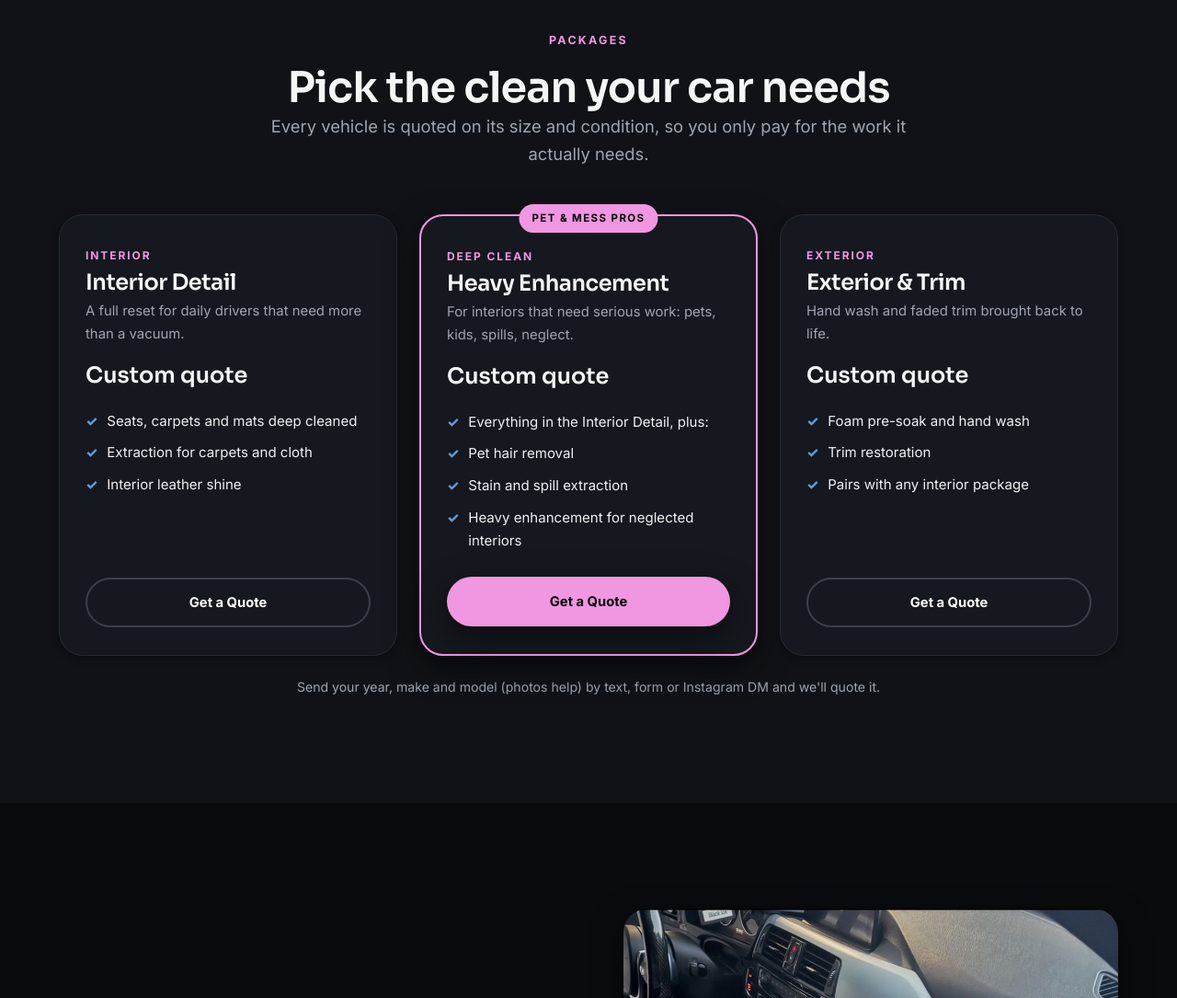
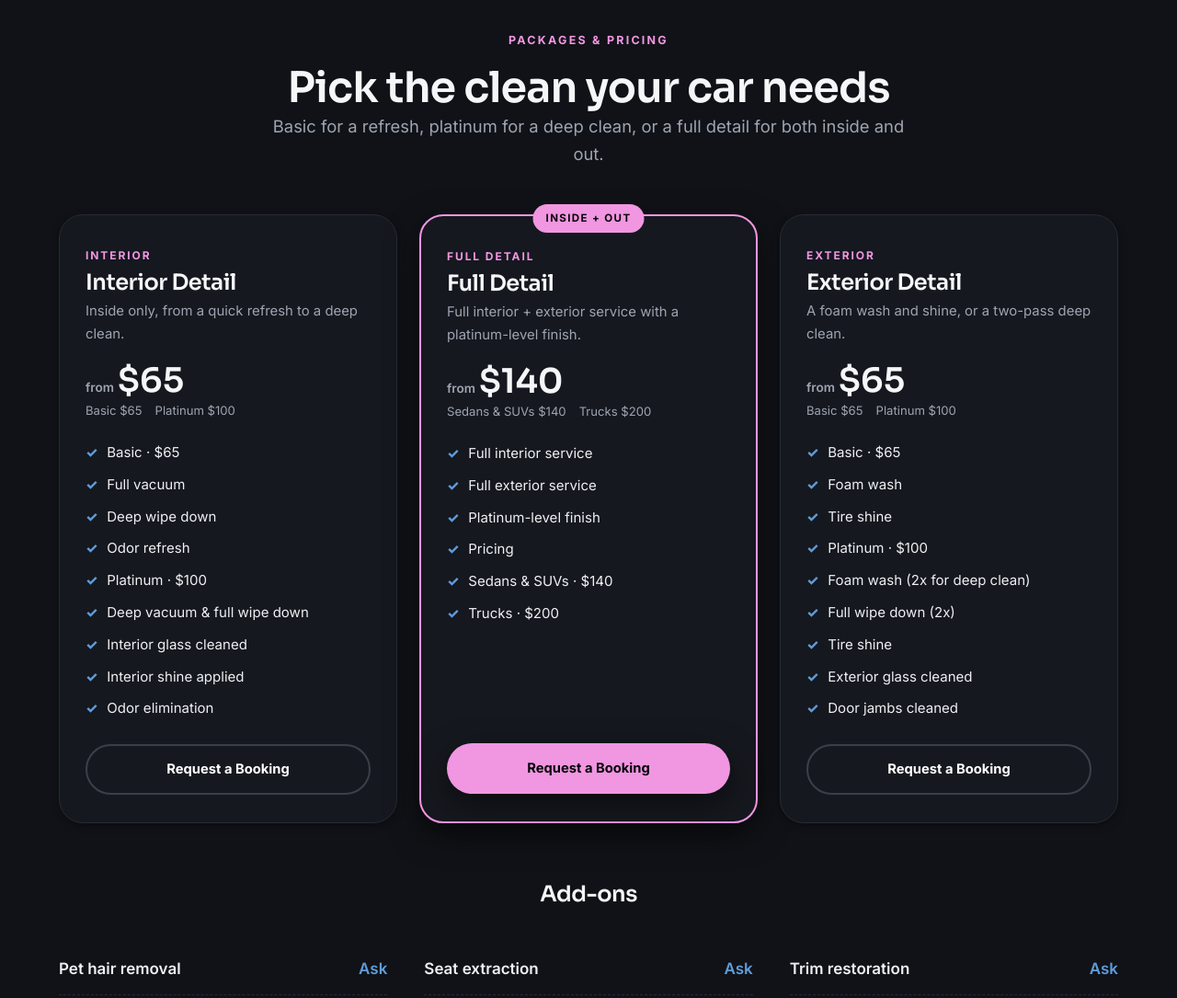
Before and after one commit to jhall7066-debug/Luxury-Elite-Detailing_V2, a plain HTML site: page services.html in a window 1280 px wide. Shown: the part 640-1725 px from the top of the page at 92% size. Drawn offline with Linux system fonts and the light colour scheme.

Commit message:
Add files via upload

```diff
--- a/services.html
+++ b/services.html
@@ -60,7 +60,7 @@
       "name": "How much does a detail cost?",
       "acceptedAnswer": {
         "@type": "Answer",
-        "text": "It depends on the size and condition of the vehicle, so every job is quoted. Send your year, make and model (photos help) through the form, by text or on Instagram and we'll get you a price."
+        "text": "Basic interior or exterior details are $65 and platinum interior or exterior details are $100. A full detail is $140 for sedans and SUVs or $200 for trucks. Add-ons like pet hair removal, seat extraction and ceramic coating are priced per vehicle."
       }
     },
     {
@@ -105,59 +105,84 @@
     <div class="container">
       <div class="crumbs"><a href="index.html">Home</a> / Services &amp; Pricing</div>
       <h1>Detailing Services &amp; Pricing in Cincinnati</h1>
-      <p>Interior specialists, mobile across Cincinnati and Northern Kentucky. Every car is quoted on its size and condition.</p>
+      <p>Interior specialists, mobile across Cincinnati and Northern Kentucky. Interior and exterior details from $65, full details from $140.</p>
     </div>
   </section>
 
   <section class="section" id="packages" style="background:var(--sand)">
     <div class="container">
       <div class="center reveal">
-        <span class="eyebrow">Packages</span>
+        <span class="eyebrow">Packages &amp; Pricing</span>
         <h2>Pick the clean your car needs</h2>
-        <p class="lead">Every vehicle is quoted on its size and condition, so you only pay for the work it actually needs.</p>
+        <p class="lead">Basic for a refresh, platinum for a deep clean, or a full detail for both inside and out.</p>
       </div>
       <div class="pkg-grid">
         <article class="pkg-card reveal">
           <span class="pkg-tier">Interior</span>
           <h3>Interior Detail</h3>
-          <p class="pkg-for">A full reset for daily drivers that need more than a vacuum.</p>
-          <div class="pkg-price quote">Custom quote</div>
+          <p class="pkg-for">Inside only, from a quick refresh to a deep clean.</p>
+          <div class="pkg-price"><small>from</small>$65</div>
+          <div class="pkg-meta"><span>Basic $65</span><span>Platinum $100</span></div>
           <ul class="pkg-includes">
-            <li>Seats, carpets and mats deep cleaned</li>
-            <li>Extraction for carpets and cloth</li>
-            <li>Interior leather shine</li>
+            <li class="pkg-sub">Basic · $65</li>
+            <li>Full vacuum</li>
+            <li>Deep wipe down</li>
+            <li>Odor refresh</li>
+            <li class="pkg-sub">Platinum · $100</li>
+            <li>Deep vacuum &amp; full wipe down</li>
+            <li>Interior glass cleaned</li>
+            <li>Interior shine applied</li>
+            <li>Odor elimination</li>
           </ul>
-          <a class="btn btn-ghost" href="index.html#quote">Get a Quote</a>
+          <a class="btn btn-ghost" href="index.html#quote">Request a Booking</a>
         </article>
         <article class="pkg-card featured reveal">
-          <span class="pkg-ribbon">Pet &amp; Mess Pros</span>
-          <span class="pkg-tier">Deep Clean</span>
-          <h3>Heavy Enhancement</h3>
-          <p class="pkg-for">For interiors that need serious work: pets, kids, spills, neglect.</p>
-          <div class="pkg-price quote">Custom quote</div>
+          <span class="pkg-ribbon">Inside + Out</span>
+          <span class="pkg-tier">Full Detail</span>
+          <h3>Full Detail</h3>
+          <p class="pkg-for">Full interior + exterior service with a platinum-level finish.</p>
+          <div class="pkg-price"><small>from</small>$140</div>
+          <div class="pkg-meta"><span>Sedans &amp; SUVs $140</span><span>Trucks $200</span></div>
           <ul class="pkg-includes">
-            <li>Everything in the Interior Detail, plus:</li>
-            <li>Pet hair removal</li>
-            <li>Stain and spill extraction</li>
-            <li>Heavy enhancement for neglected interiors</li>
+            <li>Full interior service</li>
+            <li>Full exterior service</li>
+            <li>Platinum-level finish</li>
+            <li class="pkg-sub">Pricing</li>
+            <li>Sedans &amp; SUVs · $140</li>
+            <li>Trucks · $200</li>
           </ul>
-          <a class="btn btn-gold" href="index.html#quote">Get a Quote</a>
+          <a class="btn btn-gold" href="index.html#quote">Request a Booking</a>
         </article>
         <article class="pkg-card reveal">
           <span class="pkg-tier">Exterior</span>
-          <h3>Exterior &amp; Trim</h3>
-          <p class="pkg-for">Hand wash and faded trim brought back to life.</p>
-          <div class="pkg-price quote">Custom quote</div>
+          <h3>Exterior Detail</h3>
+          <p class="pkg-for">A foam wash and shine, or a two-pass deep clean.</p>
+          <div class="pkg-price"><small>from</small>$65</div>
+          <div class="pkg-meta"><span>Basic $65</span><span>Platinum $100</span></div>
           <ul class="pkg-includes">
-            <li>Foam pre-soak and hand wash</li>
-            <li>Trim restoration</li>
-            <li>Pairs with any interior package</li>
+            <li class="pkg-sub">Basic · $65</li>
+            <li>Foam wash</li>
+            <li>Tire shine</li>
+            <li class="pkg-sub">Platinum · $100</li>
+            <li>Foam wash (2x for deep clean)</li>
+            <li>Full wipe down (2x)</li>
+            <li>Tire shine</li>
+            <li>Exterior glass cleaned</li>
+            <li>Door jambs cleaned</li>
           </ul>
-          <a class="btn btn-ghost" href="index.html#quote">Get a Quote</a>
+          <a class="btn btn-ghost" href="index.html#quote">Request a Booking</a>
         </article>
       </div>
+      <h3 class="center" style="margin-top:64px">Add-ons</h3>
+      <ul class="addons">
+        <li><span>Pet hair removal</span><span>Ask</span></li>
+        <li><span>Seat extraction</span><span>Ask</span></li>
+        <li><span>Trim restoration</span><span>Ask</span></li>
+        <li><span>Wax protection</span><span>Ask</span></li>
+        <li><span>Ceramic coating</span><span>Ask</span></li>
+      </ul>
 
-      <p class="pkg-note">Send your year, make and model (photos help) by text, form or Instagram DM and we'll quote it.</p>
+      <p class="pkg-note">Add-ons like pet hair removal, seat extraction and ceramic coating are priced per vehicle. Ask when you book.</p>
     </div>
   </section>
 
@@ -179,7 +204,7 @@
         <div class="split-media"><img src="assets/svc-interior.jpg" alt="BMW front seat and floor after interior detailing" loading="lazy" /></div>
       </div>
       <div class="svc-detail split reverse reveal" id="pet-hair">
-        <div class="split-media"><img src="assets/svc-pet-hair.jpg" alt="Third-row floor of an SUV after pet hair removal" loading="lazy" /></div>
+        <div class="split-media"><img src="assets/svc-pet-hair.jpg" alt="Porsche carpet and floor mats after cleaning" loading="lazy" /></div>
         <div class="split-content">
           <span class="eyebrow">Pet Owners</span>
           <h2>Pet Hair Removal</h2>
@@ -237,7 +262,7 @@
         <details><summary>What areas do you serve?</summary><p>Cincinnati, Ohio and Northern Kentucky. If you're not sure whether you're in range, call or text (513) 615-9437.</p></details>
         <details><summary>Can you really get dog hair out?</summary><p>Yes. Pet hair removal is one of our core services. See the before-and-after sliders on our work page for real examples.</p></details>
         <details><summary>What is extraction?</summary><p>Extraction deep-cleans carpet, mats and cloth seats by working a cleaning solution into the fibers and pulling it back out along with the dirt, stains and odor trapped inside.</p></details>
-        <details><summary>How much does a detail cost?</summary><p>It depends on the size and condition of the vehicle, so every job is quoted. Send your year, make and model (photos help) through the form, by text or on Instagram and we'll get you a price.</p></details>
+        <details><summary>How much does a detail cost?</summary><p>Basic interior or exterior details are $65 and platinum interior or exterior details are $100. A full detail is $140 for sedans and SUVs or $200 for trucks. Add-ons like pet hair removal, seat extraction and ceramic coating are priced per vehicle.</p></details>
         <details><summary>How do I book?</summary><p>Use the booking form, call or text (513) 615-9437, email LuxuryEliteDetailing25@gmail.com, or DM @luxuryelitedetailing on Instagram.</p></details>
       </div>
     </div>
```
Also changed, not shown: index.html (+106 -28 lines), our-work.html (+4 -6 lines).
